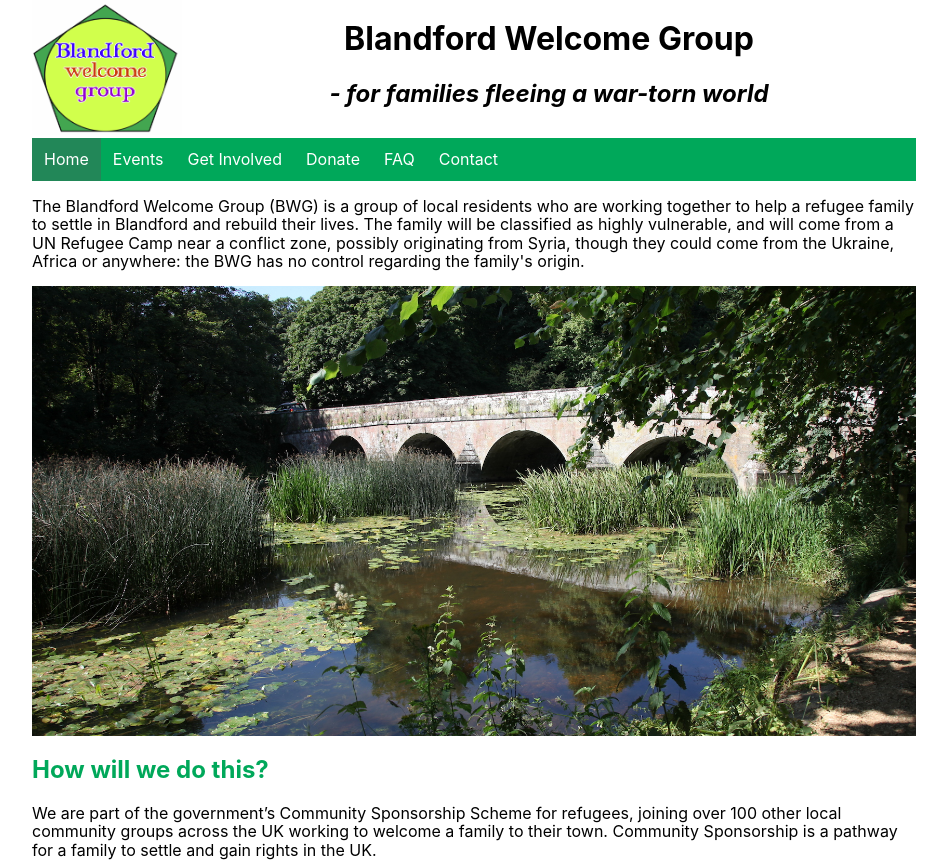
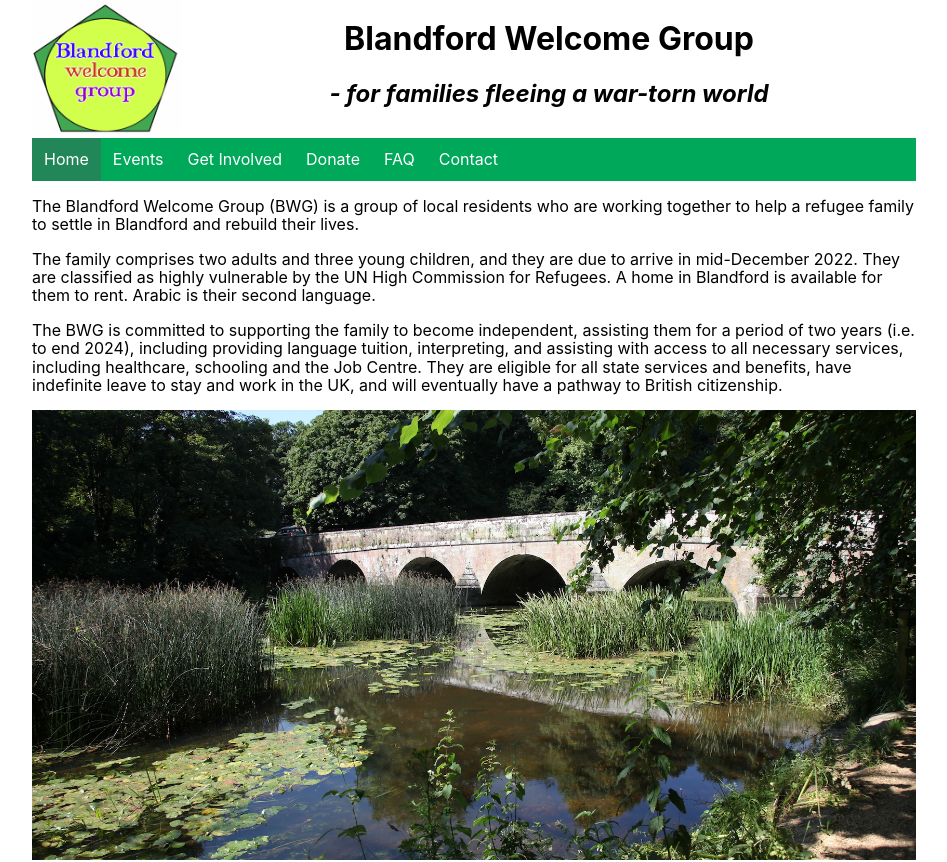
Before and after one commit to srichmond3000/blandford-community-sponsorship, a Next.js app: page / in a window 1280 px wide. Shown: the top 862 px of the page, without its empty margins (166-1113 px from the left). Built offline with nearby package versions, Linux system fonts and the light colour scheme; no server answers.

Commit message:
Get build working and add new content

```diff
--- a/pages/index.js
+++ b/pages/index.js
@@ -8,11 +8,20 @@ export default function Home() {
       <p>
         The Blandford Welcome Group (BWG) is a group of local residents who are
         working together to help a refugee family to settle in Blandford and
-        rebuild their lives. The family will be classified as highly vulnerable,
-        and will come from a UN Refugee Camp near a conflict zone, possibly
-        originating from Syria, though they could come from the Ukraine, Africa
-        or anywhere: the BWG has no control regarding the family's origin.
-      </p>
+        rebuild their lives.</p>
+        <p>The family comprises two adults and three young children, and they are due
+          to arrive in mid-December 2022. They are classified as highly vulnerable
+          by the UN High Commission for Refugees. A home in Blandford is available
+          for them to rent. Arabic is their second language.
+          </p>
+        <p>
+        The BWG is committed to supporting the family to become independent,
+        assisting them for a period of two years (i.e. to end 2024), including providing
+        language tuition, interpreting, and assisting with access to all necessary
+        services, including healthcare, schooling and the Job Centre. They are eligible
+        for all state services and benefits, have indefinite leave to stay and work in
+        the UK, and will eventually have a pathway to British citizenship.
+        </p>
       <section className={styles.withBackground}></section>
       <section>
         <h2>How will we do this?</h2>
```
Also changed, not shown: package.json (+5 -5 lines), 1 other file (tests, documents, lock files or other folders).
